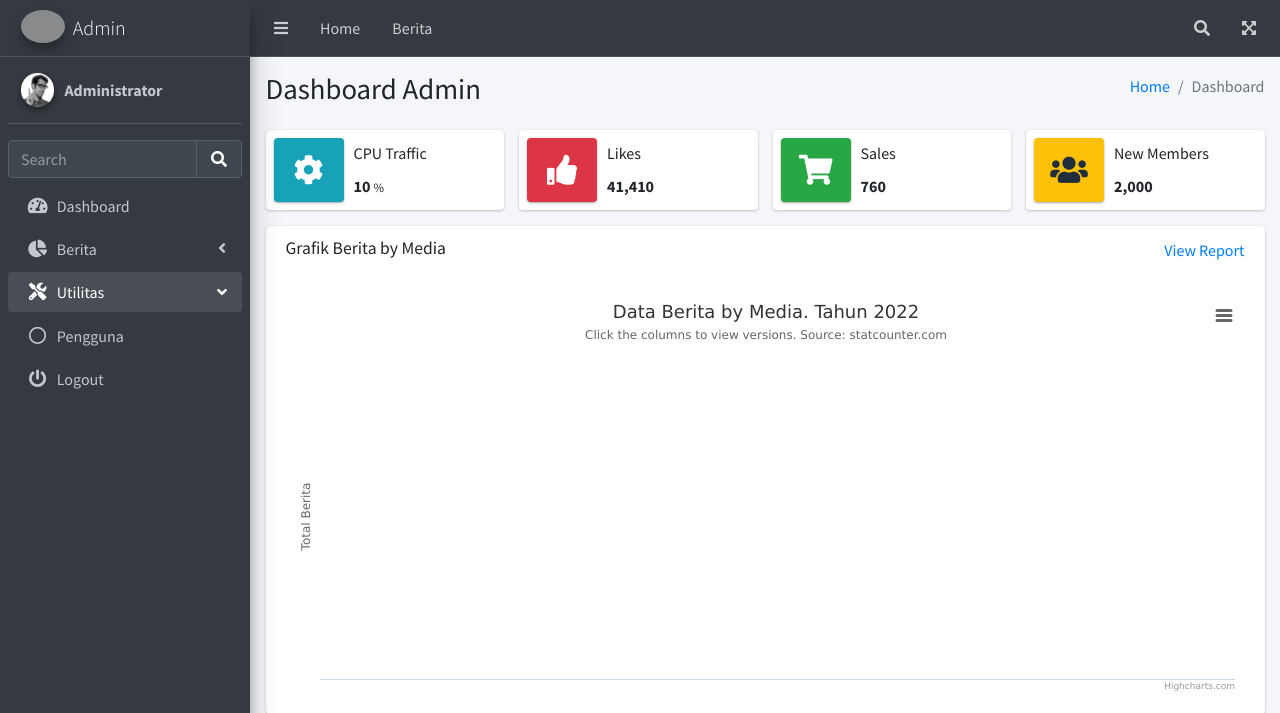
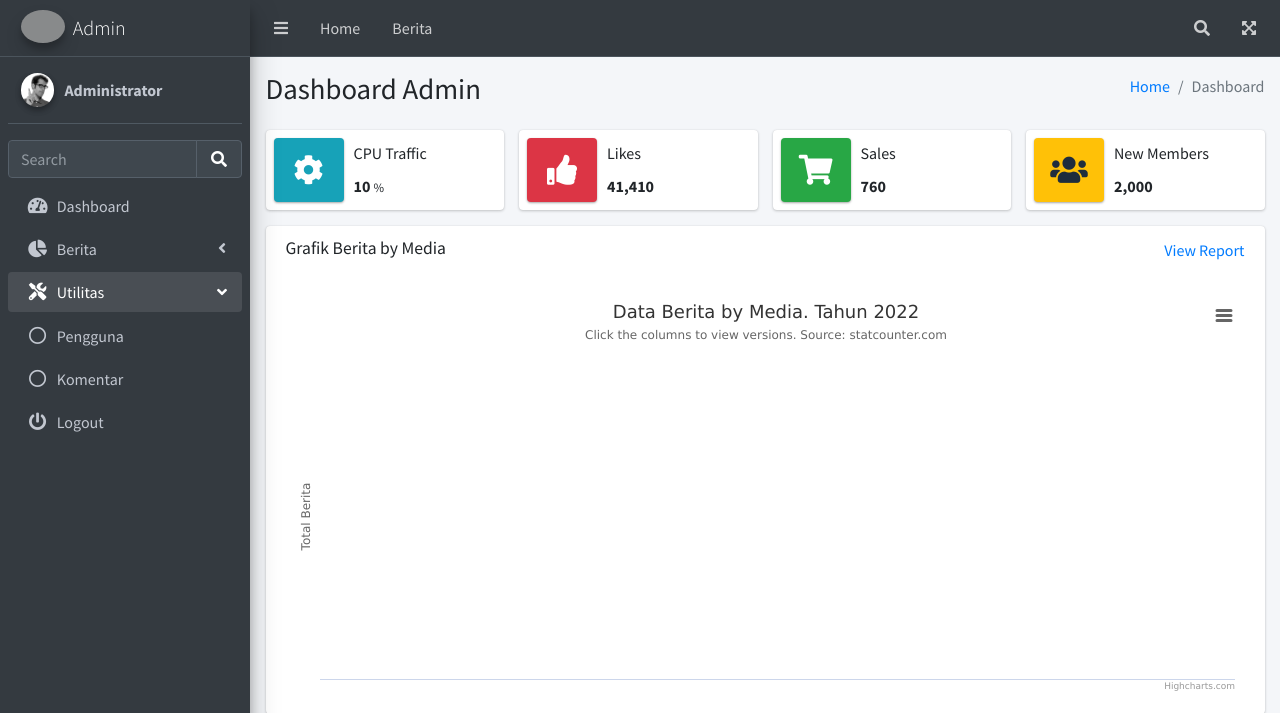
Before and after one commit to mikokunsei/Newsportal, a PHP site: page /newsportal/admin/index.php in a window 1280 px wide, after a click on "Utilitas". Shown: the top 713 px of the page. Run offline with PHP 8.4, Linux system fonts and the light colour scheme; the visitor is signed in with stand-in values (Sample User, id 1); data that the repository does not hold is empty; some libraries are stand-ins or nearby versions; grey boxes are pictures that could not be loaded.

Commit message:
sidebar comment

```diff
--- a/admin/layouts/sidebar.php
+++ b/admin/layouts/sidebar.php
@@ -81,6 +81,12 @@
                   <p>Pengguna</p>
                 </a>
               </li>
+              <li class="nav-item">
+                <a href="#" class="nav-link">
+                  <i class="far fa-circle nav-icon"></i>
+                  <p>Komentar</p>
+                </a>
+              </li>
             </ul>
           </li>
           <li class="nav-item">
```
